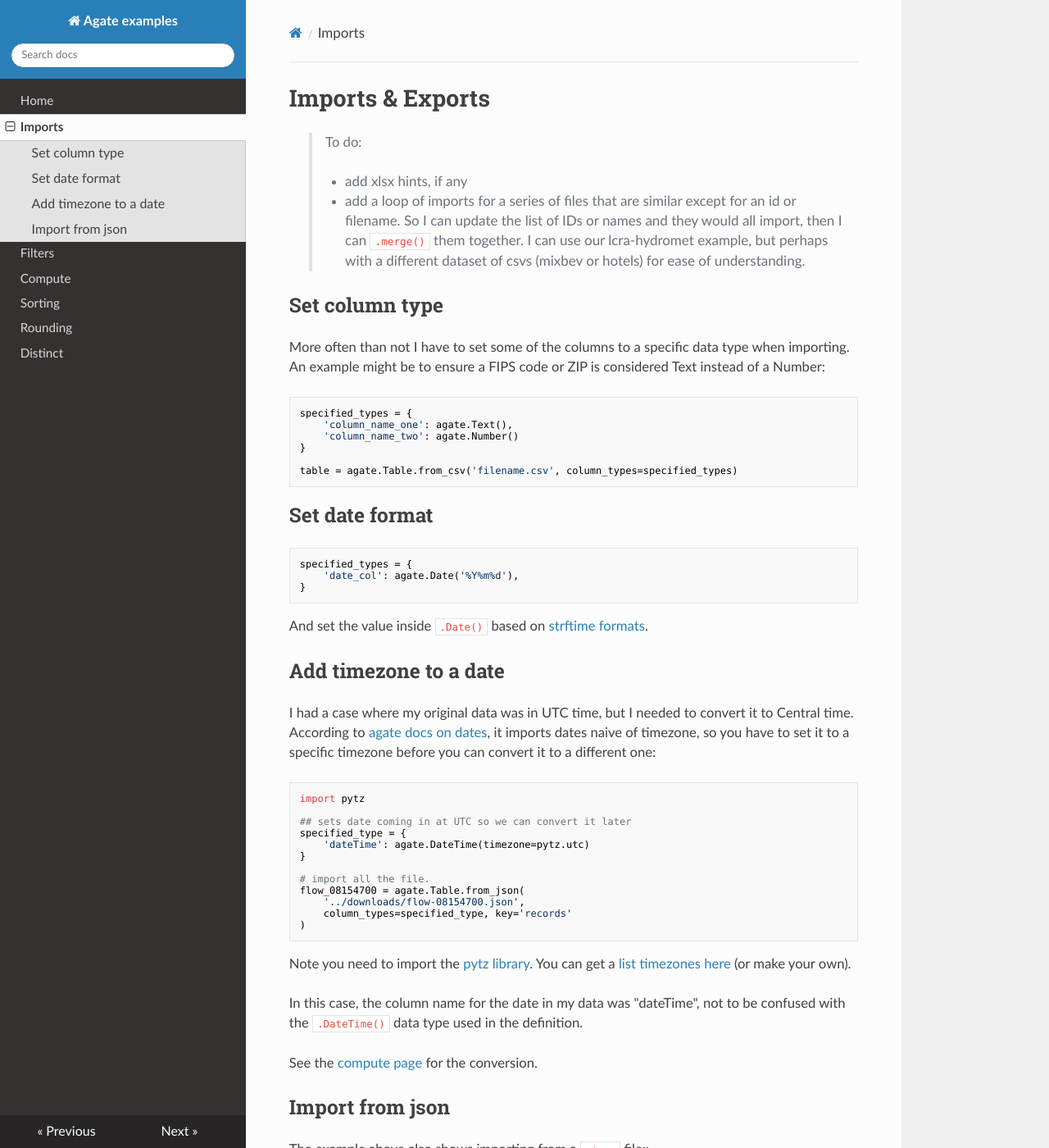
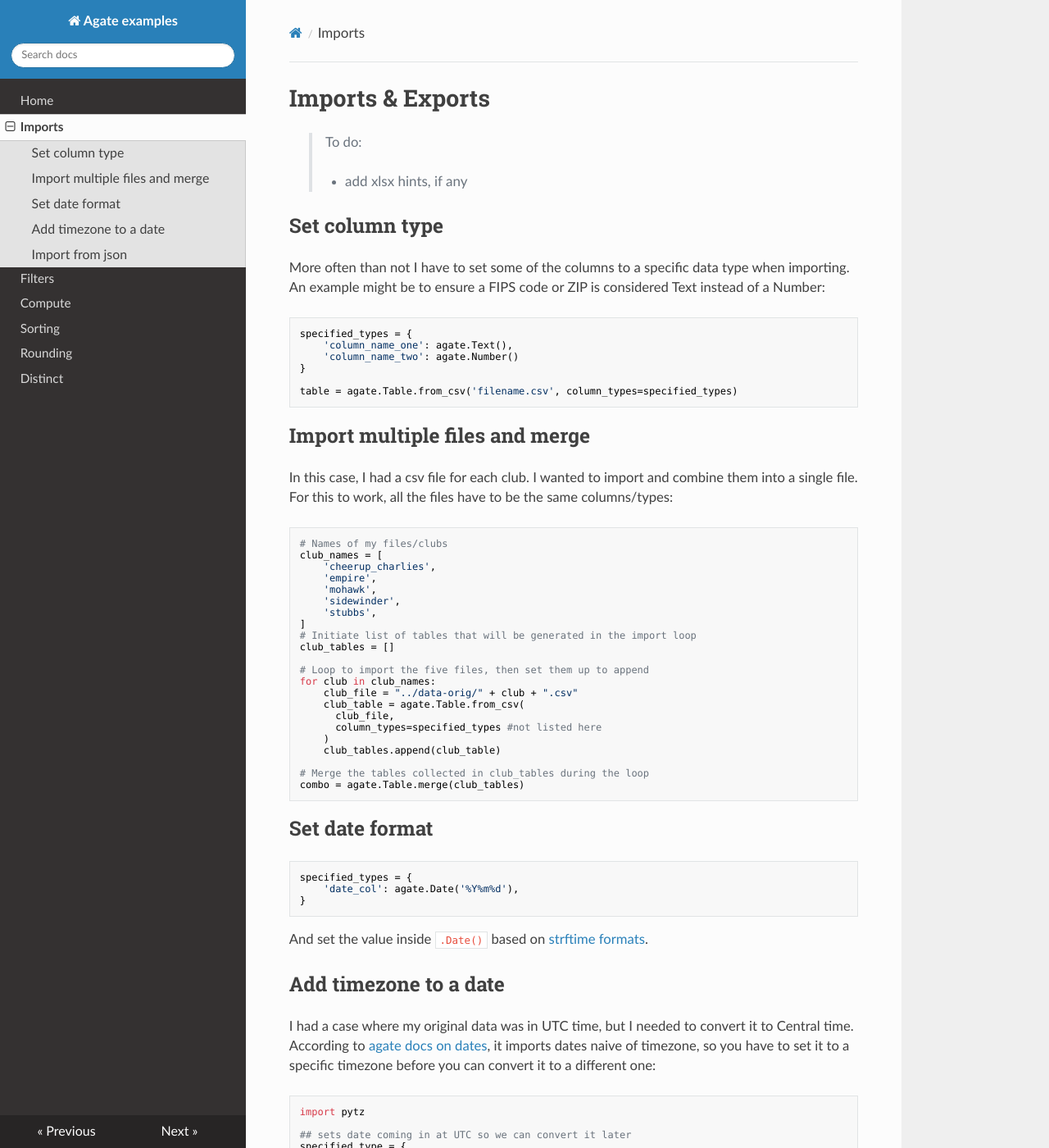
Before and after one commit to critmcdonald/agate-examples, an MkDocs documentation site: the page built from docs/imports.md, in a window 1280 px wide and 1400 px high. Shown: the whole window at 82% size. Built offline with MkDocs 1.6.1, drawn with Linux system fonts in a browser that asks for light colours; nearby versions of some CDN libraries; old or Windows-style settings are respelled for this version of MkDocs.

Commit message:
adding loop of imports

````diff
--- a/docs/imports.md
+++ b/docs/imports.md
@@ -4,7 +4,6 @@ Imports & Exports
 > To do:
 
 > * add xlsx hints, if any
-> * add a loop of imports for a series of files that are similar except for an id or filename. So I can update the list of IDs or names and they would all import, then I can `.merge()` them together. I can use our lcra-hydromet example, but perhaps with a different dataset of csvs (mixbev or hotels) for ease of understanding.
 
 ## Set column type
 
@@ -17,6 +16,35 @@ specified_types = {
 }
 
 table = agate.Table.from_csv('filename.csv', column_types=specified_types)
+```
+
+## Import multiple files and merge
+
+In this case, I had a csv file for each club. I wanted to import and combine them into a single file. For this to work, all the files have to be the same columns/types:
+
+``` python
+# Names of my files/clubs
+club_names = [
+    'cheerup_charlies',
+    'empire',
+    'mohawk',
+    'sidewinder',
+    'stubbs',
+]
+# Initiate list of tables that will be generated in the import loop
+club_tables = []
+
+# Loop to import the five files, then set them up to append
+for club in club_names:
+    club_file = "../data-orig/" + club + ".csv"
+    club_table = agate.Table.from_csv(
+      club_file,
+      column_types=specified_types #not listed here
+    )
+    club_tables.append(club_table)
+
+# Merge the tables collected in club_tables during the loop
+combo = agate.Table.merge(club_tables)
 ```
 
 ## Set date format
````
